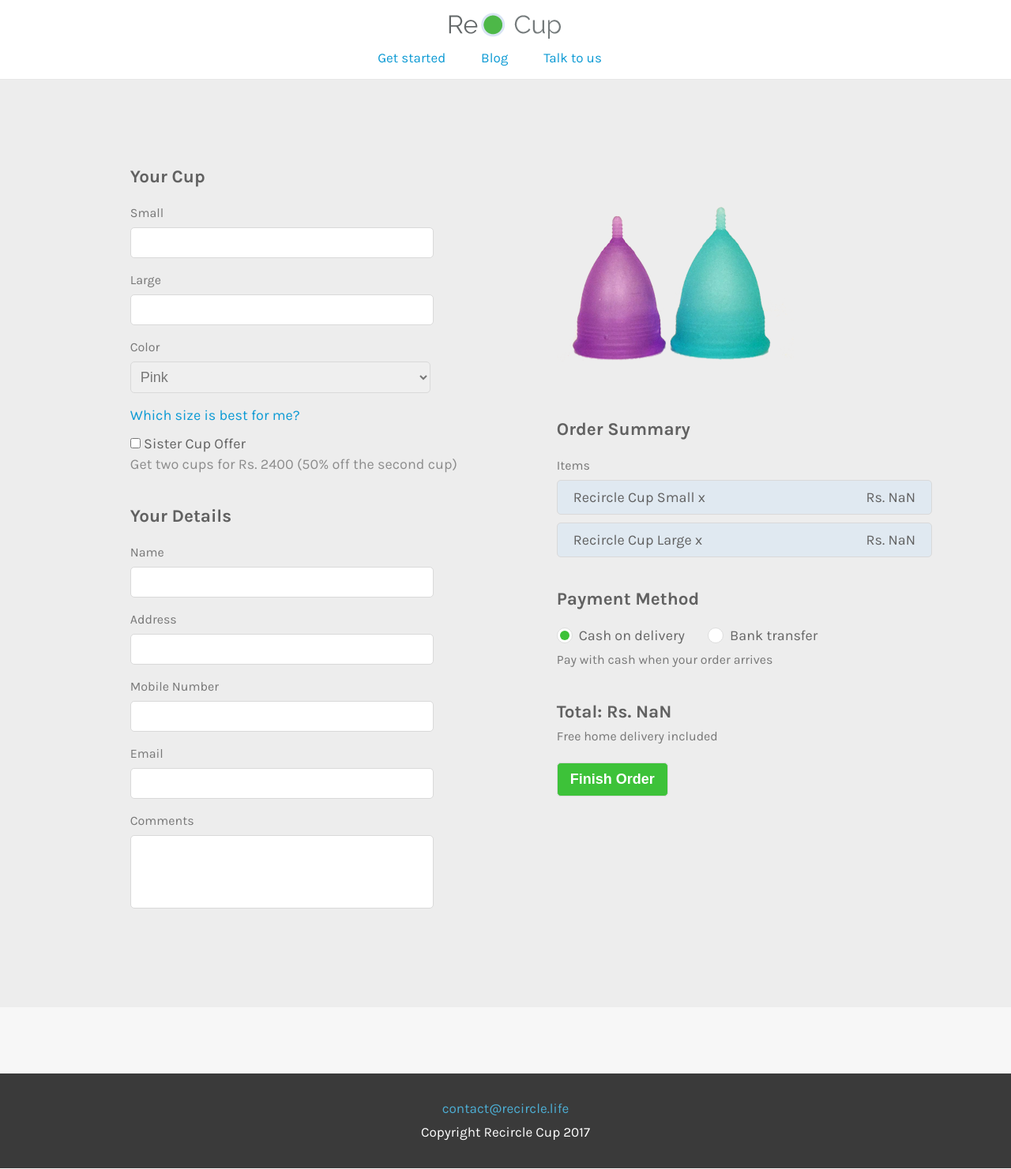
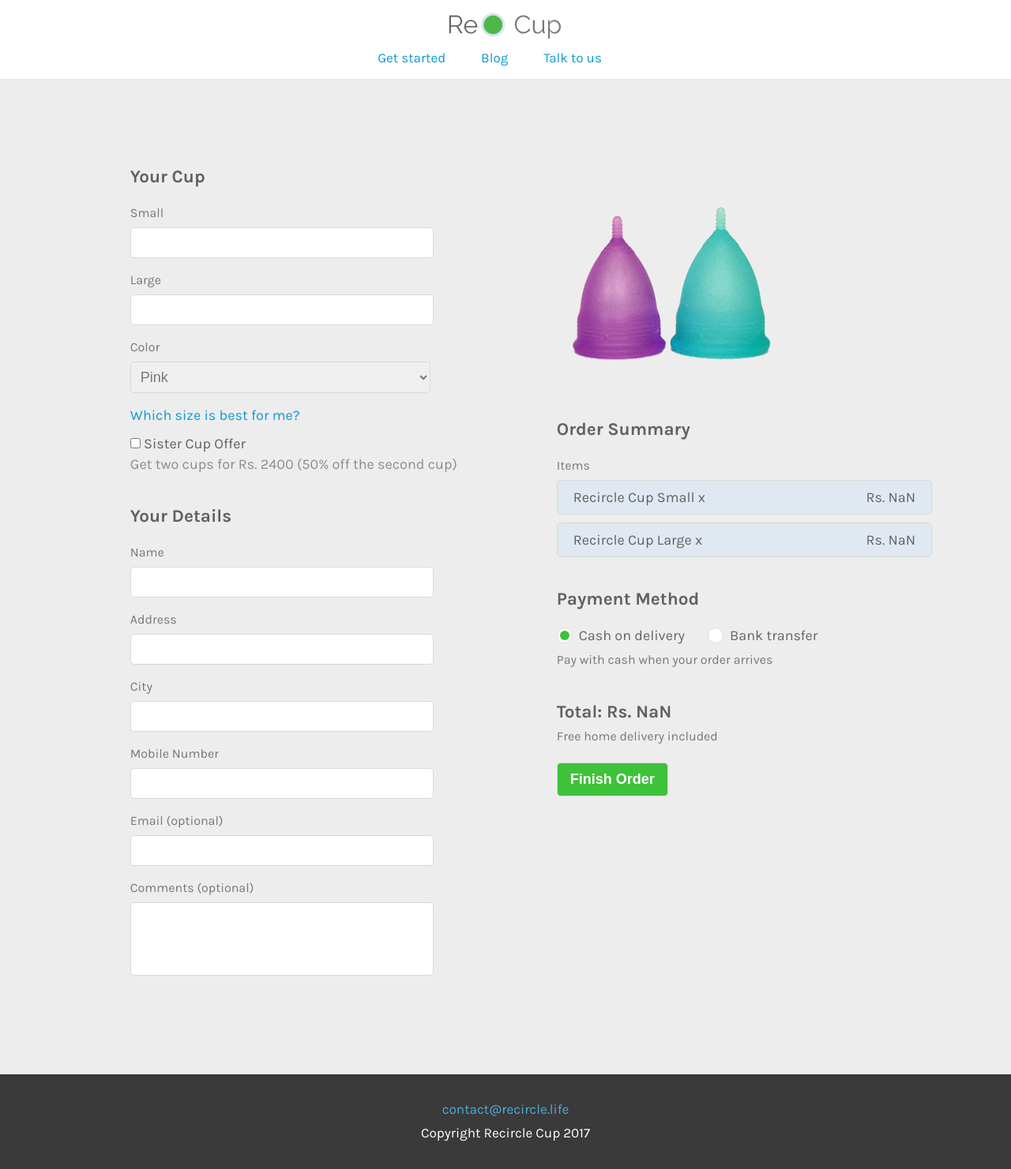
Before and after one commit to HanimHank/recircle-cup, a Jekyll site: the page order.html, which Jekyll copies as it is, in a window 1280 px wide. Shown: the whole page at 79% size. Built offline with Jekyll 4.4.1, drawn with Linux system fonts in a browser that asks for light colours.

Commit message:
added city

```diff
--- a/order.html
+++ b/order.html
@@ -126,15 +126,19 @@
                             <input type="text" name="address" title="Address" class="customer-address" required>
                         </div>
                         <div class="margin-bottom-15">
+                            <div class="label">City</div>
+                            <input type="text" name="city" title="City" class="customer-city" required>
+                        </div>
+                        <div class="margin-bottom-15">
                             <div class="label">Mobile Number</div>
                             <input type="text" name="mobile-number" title="Mobile Number" class="customer-mobile-number" required>
                         </div>
                         <div class="margin-bottom-15">
-                            <div class="label">Email</div>
+                            <div class="label">Email (optional)</div>
                             <input type="text" name="email" title="Email" class="customer-email">
                         </div>
                         <div class="margin-bottom-15">
-                            <div class="label">Comments</div>
+                            <div class="label">Comments (optional)</div>
                             <textarea name="comments" title="Comments" class="customer-comments"></textarea>
                         </div>
                     </div>
@@ -210,6 +214,7 @@
             offer: (document.querySelector('input[name="cup-offer"]').checked)? 'Yes' : 'No',
             name: document.querySelector('input[name="name"]').value,
             address: document.querySelector('input[name="address"]').value,
+            city: document.querySelector('input[name="city"]').value,
             mobile: document.querySelector('input[name="mobile-number"]').value,
             email: document.querySelector('input[name="email"]').value,
             comments: document.querySelector('textarea[name="comments"]').value,
```
